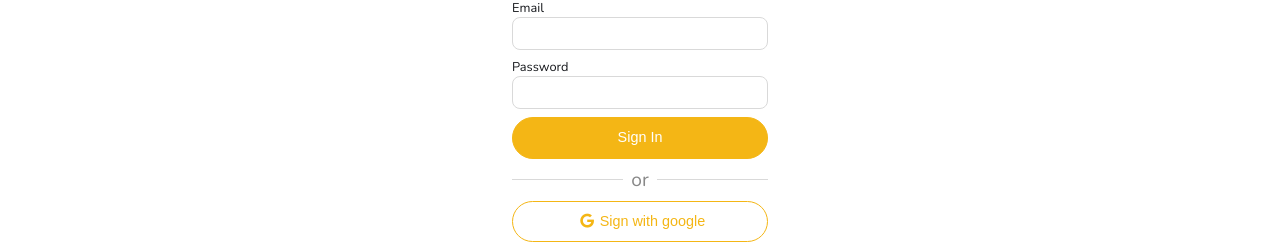
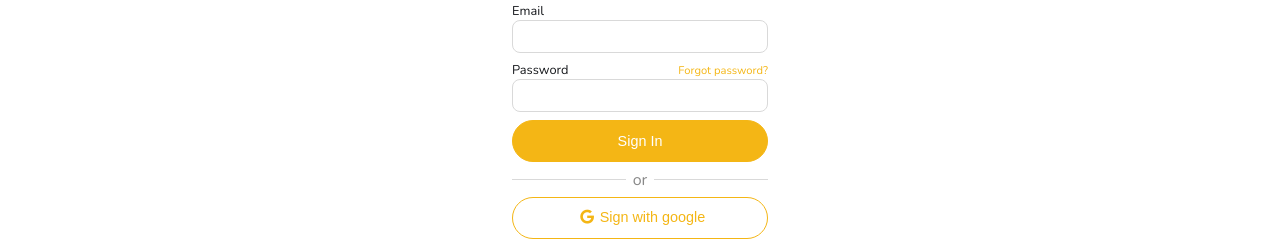
Before and after one commit to Morta-Fontanella/Remember-Frontend, a React (Create React App) app: page /login in a window 1280 px wide. Shown: the part 330-574 px from the top of the page. Built offline with nearby package versions, Linux system fonts and the light colour scheme.

Commit message:
login styles fix

```diff
--- a/src/components/changePass/changePass.js
+++ b/src/components/changePass/changePass.js
@@ -0,0 +1,11 @@
+import React from "react";
+
+const ChangePass = () => {
+	return (
+		<div>
+			<h1>ChangePass</h1>
+		</div>
+	);
+};
+
+export default ChangePass;
--- a/src/components/login/login.js
+++ b/src/components/login/login.js
@@ -1,4 +1,5 @@
 import React from "react";
+import { NavLink } from "react-router-dom";
 import Wave from "react-wavify";
 import Button from "../button/button";
 
@@ -6,14 +7,19 @@ import "./loginStyles.css";
 
 const Login = () => {
 	return (
-		<main>
+		<main id="login">
 			<div className="mainContainer">
 				<div className="loginContainer">
 					<h3>Sign In</h3>
 					<form>
 						<label>Email</label>
 						<input type="email" name="email" />
-						<label>Password</label>
+						<div className="passwordTitle">
+							<label>Password</label>
+							<NavLink to="/changePass">
+								<a>Forgot password?</a>
+							</NavLink>
+						</div>
 						<input type="password" name="password" />
 						<Button type="filled">Sign In</Button>
 						<div className="divider">
--- a/src/components/login/loginStyles.css
+++ b/src/components/login/loginStyles.css
@@ -1,4 +1,4 @@
-main {
+main#login {
 	display: flex;
 	flex-direction: column;
 	background-color: var(--background-color-alternative);
@@ -41,6 +41,19 @@ input:focus {
 	border: 1px solid var(--primary-color);
 }
 
+.passwordTitle {
+	display: flex;
+	flex-direction: row;
+	justify-content: space-between;
+	align-items: center;
+}
+
+.passwordTitle a {
+	color: var(--primary-color);
+	text-decoration: none;
+	font-size: 0.7rem;
+}
+
 .divider {
 	display: flex;
 	flex-direction: row;
@@ -56,7 +69,8 @@ input:focus {
 
 .divider p {
 	display: block;
-	margin: 0.5rem;
+	font-size: 1rem;
+	margin: 0.4rem;
 }
 
 .button {
```
